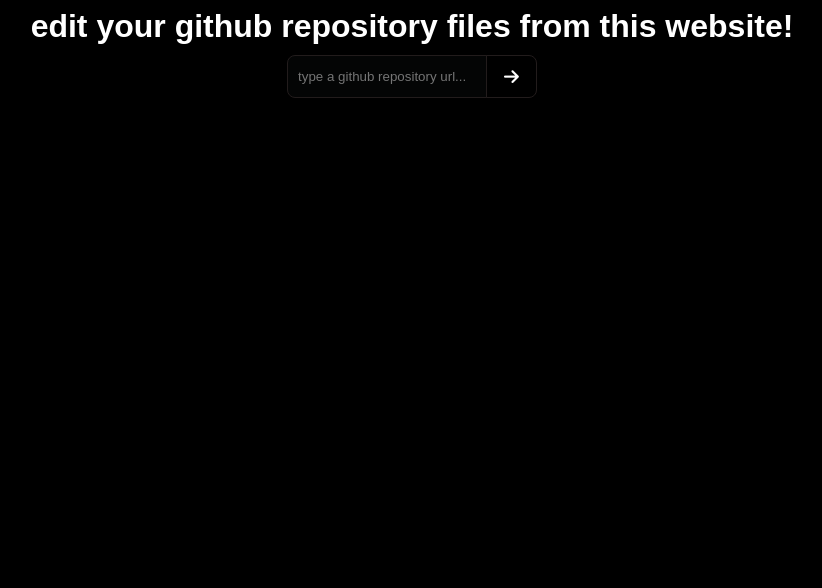
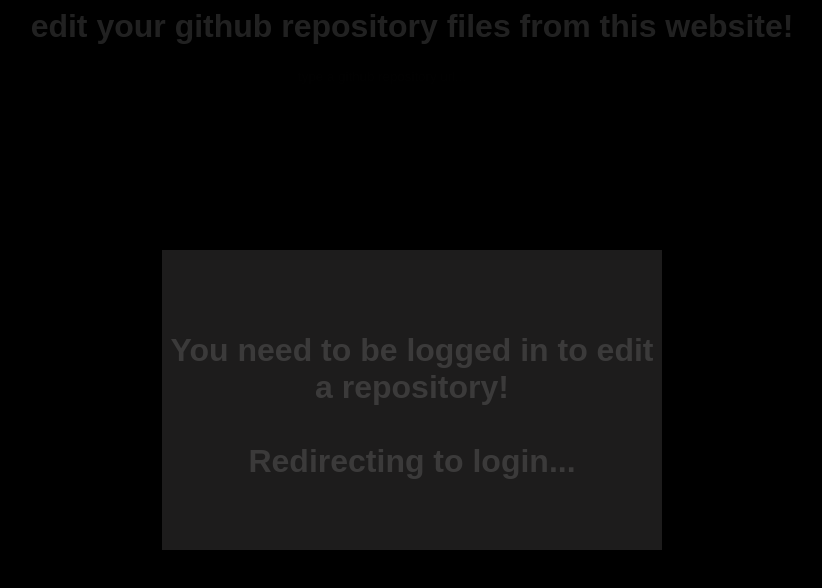
Before and after one commit to AG123-321/giteditor, a plain HTML site: page index.html in a window 1280 px wide. Shown: the whole page, without its empty margins (228-1050 px from the left). Drawn offline with nearby package versions, Linux system fonts and the light colour scheme.

Commit message:
more stuff

```diff
--- a/index.html
+++ b/index.html
@@ -4,14 +4,22 @@
    <link rel='stylesheet' href='styles.css'/>
    <script src='script.js'></script>
    <script src="https://kit.fontawesome.com/7a80d9bbce.js" crossorigin="anonymous"></script>
+    <script src="https://code.jquery.com/jquery-1.12.4.min.js" integrity="sha256-ZosEbRLbNQzLpnKIkEdrPv7lOy9C27hHQ+Xp8a4MxAQ=" crossorigin="anonymous"></script>
+
 </head>
 <body>
 <h1>edit your github repository files from this website!</h1>
 <div>
-    <input type="text" name="" id="" placeholder="type a github repository url...">
+    <input type="text" name="" id="" onkeydown="keypress(event.key)" placeholder="type a github repository url...">
     <button id="btn-edit-repo">
         <i class="fa fa-arrow-right fa-1g" id="ico-edit-repo" style="color: white;"></i>
     </button>
+
+
+</div>
+<div id="notloggedin-popup">
+    <h1>You need to be logged in to edit a repository!<br><br>Redirecting to login...</h1>
+    <h1></h1>
 </div>
 </body>
 </html>
--- a/script.js
+++ b/script.js
@@ -0,0 +1,13 @@
+function popup(text) {
+    $("#popupwindow").show();
+}
+function editrepo(githubUrl) {
+
+}
+
+function keypress(key) {
+    if (key == "Enter") {
+        alert("Hi")
+    }
+    else {}
+}
--- a/styles.css
+++ b/styles.css
@@ -1,6 +1,10 @@
 body {
     background-color: black;
     font-family: Arial, sans-serif;
+}
+
+body :not(#notloggedin-popup) {
+    opacity: 13%;
 }
 
 h1 {
@@ -40,3 +44,13 @@ input[type=text] {
     border-radius: 8px;
     border: 1px solid black;
 }
+
+#notloggedin-popup {
+    height: 300px;
+    background-color: #1d1c1c;
+    width: 500px;
+    position: absolute;
+    top: 50%;
+    left: 50%;
+    transform: translateX(-50%) translateY(-50%);
+}
```
